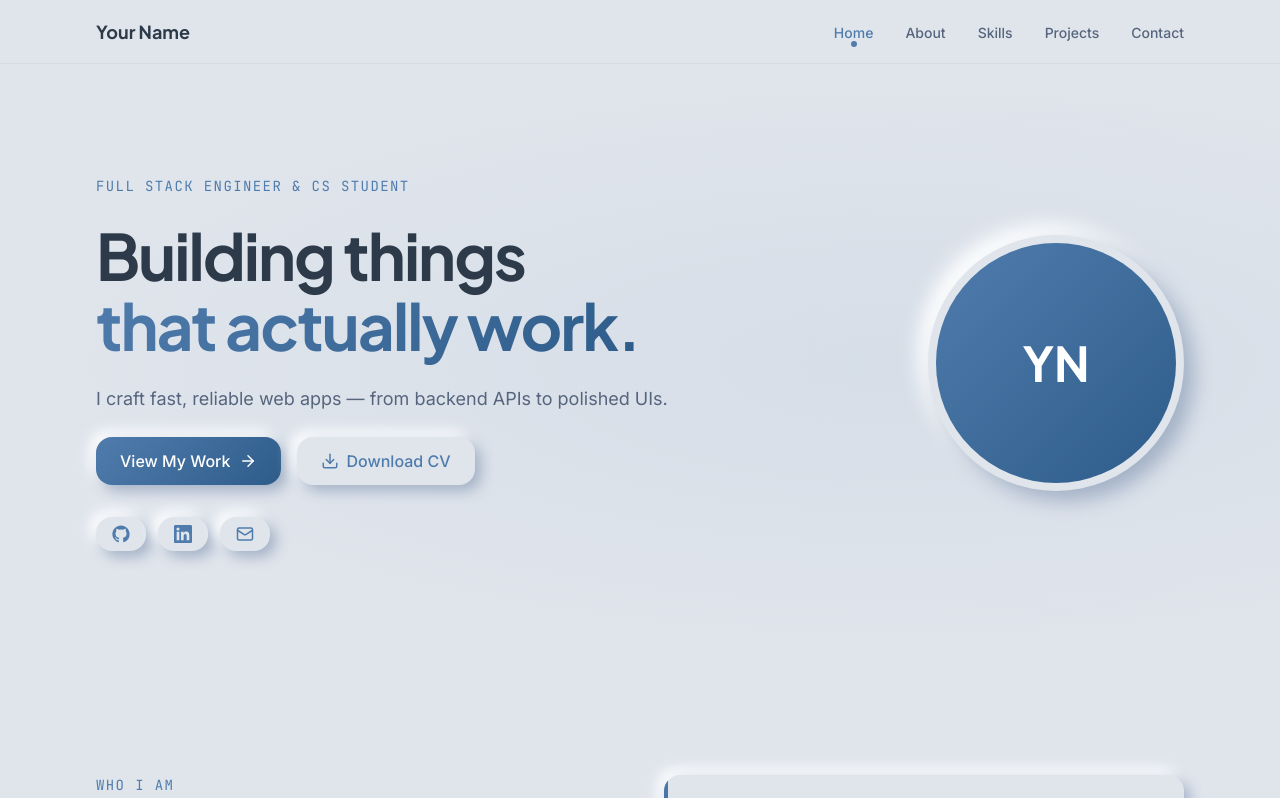
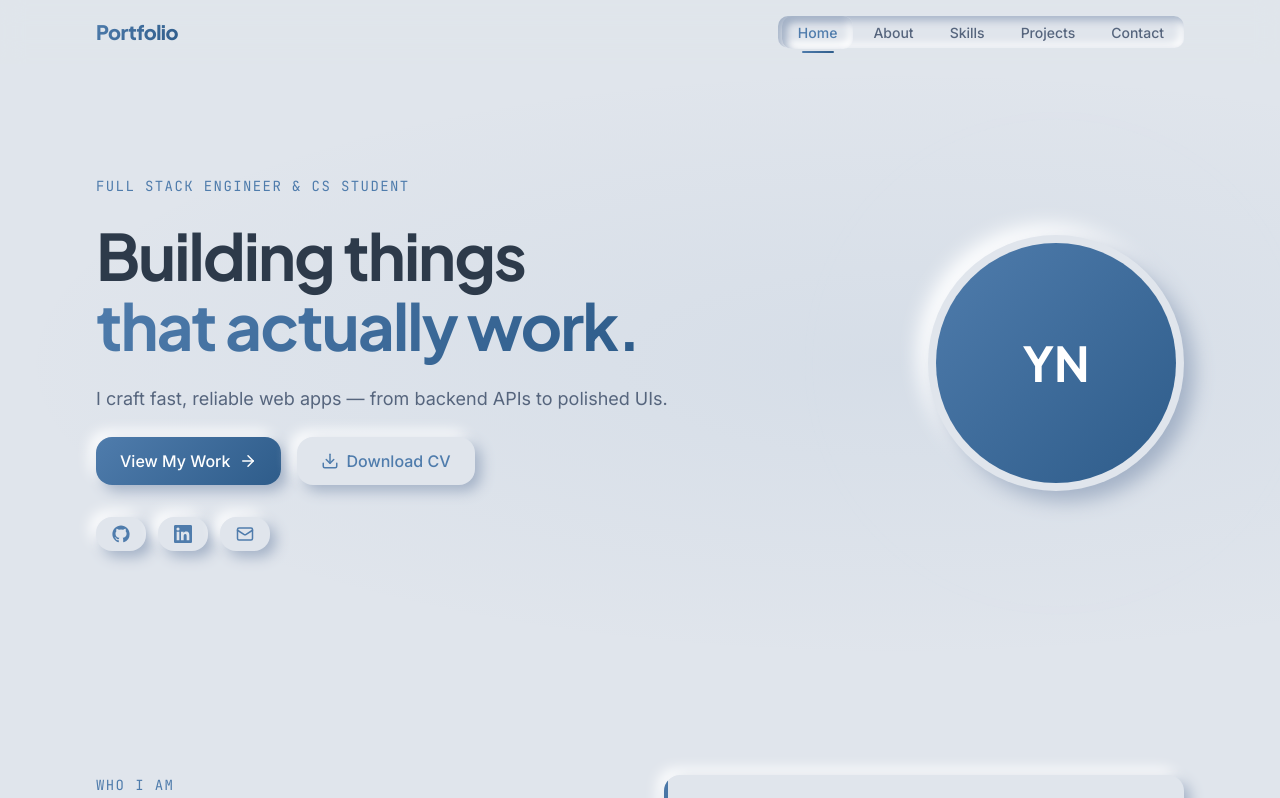
Before and after one commit to j0nsss/Portfolio, a React (Vite) app: page / in a window 1280 px wide. Shown: the top 798 px of the page. Built offline with nearby package versions, Linux system fonts and the light colour scheme.

Commit message:
fix: anchor scroll on View My Work button & redesign navbar to modern-futuristic neumorphic style

```diff
--- a/src/components/layout/Navbar.tsx
+++ b/src/components/layout/Navbar.tsx
@@ -45,7 +45,7 @@ export default function Navbar() {
 
   const handleNavClick = () => setMenuOpen(false);
 
-  const renderLinks = (onClick: () => void) =>
+  const renderLinks = (onClick: () => void, mobile = false) =>
     NAV_LINKS.map((link) => {
       const id = link.href.slice(1);
       const active = activeId === id;
@@ -55,15 +55,18 @@ export default function Navbar() {
             href={link.href}
             onClick={onClick}
             className={cn(
-              'relative font-medium text-sm transition-colors',
+              'relative font-medium text-sm transition-all duration-300',
+              mobile
+                ? 'block py-3 px-4 rounded-neu-sm'
+                : 'px-4 py-2 rounded-neu-sm',
               active
-                ? 'text-neu-accent'
-                : 'text-neu-text-secondary hover:text-neu-text-primary',
+                ? 'text-neu-accent shadow-neu-sunken'
+                : 'text-neu-text-secondary hover:text-neu-text-primary hover:shadow-neu-flat',
             )}
           >
             {link.label}
-            {active && (
-              <span className="absolute -bottom-1.5 left-1/2 -translate-x-1/2 w-1.5 h-1.5 rounded-full bg-neu-accent" />
+            {active && !mobile && (
+              <span className="absolute -bottom-1 left-1/2 -translate-x-1/2 h-0.5 w-8 rounded-full bg-accent-gradient" />
             )}
           </a>
         </li>
@@ -75,35 +78,41 @@ export default function Navbar() {
       ref={navRef}
       aria-label="Primary"
       className={cn(
-        'fixed top-0 left-0 right-0 z-50 h-16 bg-neu-base/80 backdrop-blur-md border-b border-neu-shadow-dark/20 transition-shadow duration-400',
-        scrolled && 'shadow-neu-flat',
+        'fixed top-0 left-0 right-0 z-50 h-16 transition-all duration-400',
+        scrolled
+          ? 'bg-neu-base/90 backdrop-blur-xl shadow-neu-flat border-b border-neu-shadow-dark/10'
+          : 'bg-neu-base/70 backdrop-blur-md',
       )}
     >
       <div className="section-container h-full flex items-center justify-between">
         <a
           href="#home"
           onClick={handleNavClick}
-          className="font-display font-bold text-neu-text-primary text-lg"
+          className="font-display font-extrabold text-xl tracking-tight bg-accent-gradient bg-clip-text text-transparent"
         >
-          Your Name
+          Portfolio
         </a>
 
-        <ul className="hidden md:flex items-center gap-8">{renderLinks(handleNavClick)}</ul>
+        <ul className="hidden md:flex items-center gap-1 bg-neu-base rounded-neu-sm shadow-neu-sunken p-1">
+          {renderLinks(handleNavClick)}
+        </ul>
 
         <button
           type="button"
           aria-label="Navigation menu"
           aria-expanded={menuOpen}
           onClick={() => setMenuOpen((o) => !o)}
-          className="md:hidden inline-flex items-center justify-center w-11 h-11 -mr-2 text-neu-text-primary"
+          className="md:hidden inline-flex items-center justify-center w-11 h-11 -mr-2 text-neu-text-primary shadow-neu-flat rounded-neu-sm"
         >
-          {menuOpen ? <X size={24} /> : <Menu size={24} />}
+          {menuOpen ? <X size={22} /> : <Menu size={22} />}
         </button>
       </div>
 
       {menuOpen && (
-        <div className="md:hidden bg-neu-base shadow-neu-raised-lg rounded-b-neu-lg px-4 py-2">
-          <ul className="flex flex-col">{renderLinks(handleNavClick)}</ul>
+        <div className="md:hidden mx-4 mb-2 bg-neu-base shadow-neu-raised-lg rounded-b-neu-xl border border-neu-shadow-dark/10 overflow-hidden">
+          <ul className="flex flex-col divide-y divide-neu-shadow-dark/10">
+            {renderLinks(handleNavClick, true)}
+          </ul>
         </div>
       )}
     </nav>
--- a/src/components/ui/NeuButton.tsx
+++ b/src/components/ui/NeuButton.tsx
@@ -54,11 +54,11 @@ export default function NeuButton({
   );
 
   if (href) {
+    const isExternal = href.startsWith('http') || href.startsWith('mailto');
     return (
       <a
         href={href}
-        target="_blank"
-        rel="noopener noreferrer"
+        {...(isExternal && { target: '_blank', rel: 'noopener noreferrer' })}
         className={cn(base, variantClasses, className)}
         onClick={onClick as MouseEventHandler<HTMLAnchorElement>}
         aria-label={ariaLabel}
```
